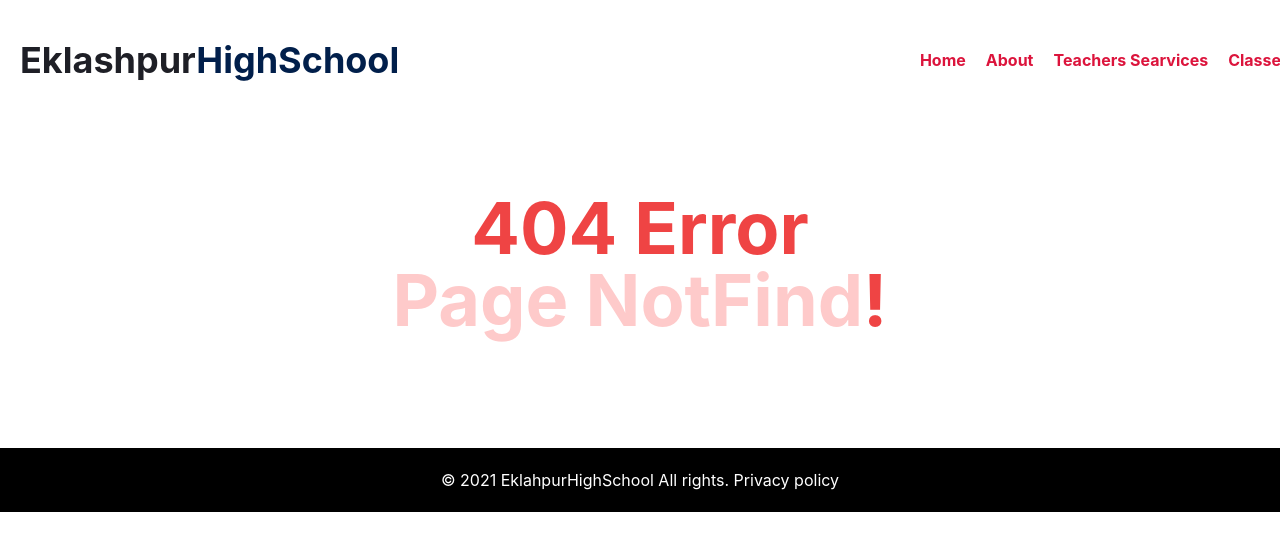
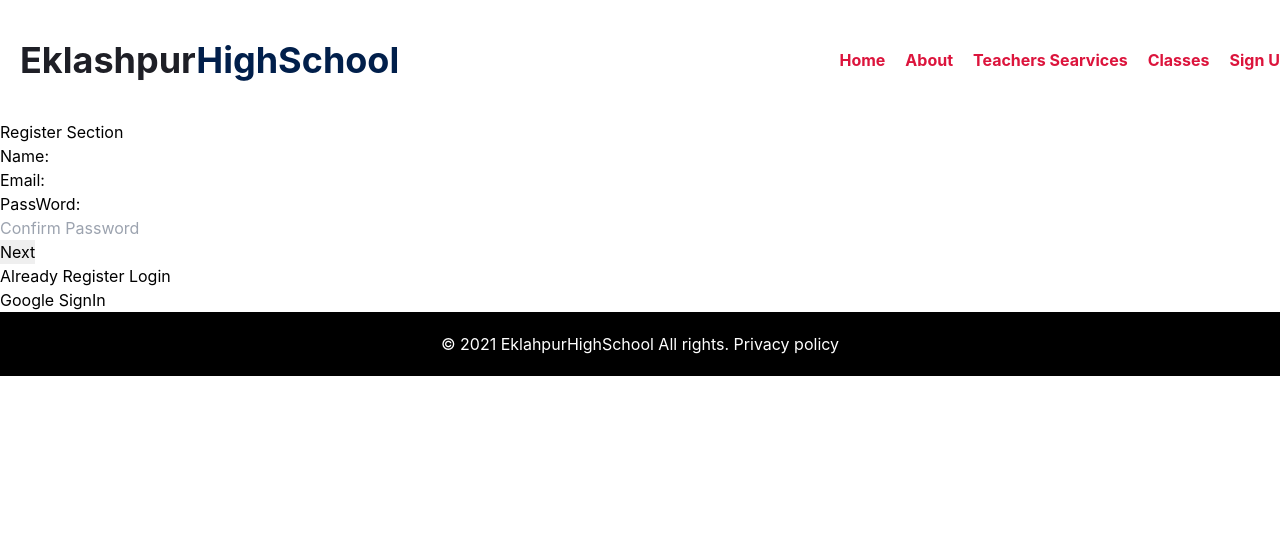
Before and after one commit to proloypaul/Eklashpur-High-School, a React (Create React App) app: page /register in a window 1280 px wide. Before the commit this address had no page. Shown: the top 550 px of the page. Built offline with nearby package versions, Linux system fonts and the light colour scheme; no server answers.

Commit message:
set authentication

```diff
--- a/package.json
+++ b/package.json
@@ -7,6 +7,7 @@
     "@testing-library/jest-dom": "^5.14.1",
     "@testing-library/react": "^11.2.7",
     "@testing-library/user-event": "^12.8.3",
+    "firebase": "^9.1.2",
     "react": "^17.0.2",
     "react-dom": "^17.0.2",
     "react-router-dom": "^5.3.0",
--- a/src/App.js
+++ b/src/App.js
@@ -6,7 +6,9 @@ import Classes from './Components/Classes/Classes';
 import Footer from './Components/Footer/Footer';
 import Header from './Components/Header/Header';
 import Home from './Components/Home/Home';
+import Login from './Components/Login/Login';
 import NotFind from './Components/NotFind/NotFind';
+import Register from './Components/Register/Register';
 import Searvices from './Components/Services/Searvices';
 
 function App() {
@@ -30,6 +32,12 @@ function App() {
           <Route path="/classes">
             <Classes></Classes>
           </Route>
+          <Route path="/register">
+            <Register></Register>
+          </Route>
+          <Route path="/login">
+            <Login></Login>
+          </Route>
           <Route path="*">
             <NotFind></NotFind>
           </Route>
--- a/src/Components/Header/Header.js
+++ b/src/Components/Header/Header.js
@@ -1,8 +1,11 @@
+import userEvent from '@testing-library/user-event';
 import React from 'react';
 import { NavLink } from 'react-router-dom';
+import useFirebase from '../../Hooks/useFirebase';
 import './Header.css';
 
 const Header = () => {
+    const {user, signOutProcess} = useFirebase()
     return (
         // header section and set link to all section
         <div className="container mx-5 my-10">
@@ -13,6 +16,7 @@ const Header = () => {
                     <NavLink to="/about">About</NavLink>
                     <NavLink to="/searvices">Teachers Searvices</NavLink>
                     <NavLink to="/classes">Classes</NavLink>
+                    {user.email ? <button onClick={signOutProcess}><NavLink to="/login">Sign Out</NavLink></button>: <button><NavLink to="/register">Sign Up</NavLink></button> }
                 </nav>
             </div>
         </div>
--- /dev/null
+++ b/src/Components/Login/Login.js
@@ -0,0 +1,11 @@
+import React from 'react';
+
+const Login = () => {
+    return (
+        <div>
+            <h1>Login section</h1>
+        </div>
+    );
+};
+
+export default Login;
--- /dev/null
+++ b/src/Components/Register/Register.js
@@ -0,0 +1,40 @@
+import React from 'react';
+import { Link } from 'react-router-dom';
+import useFirebase from '../../Hooks/useFirebase';
+
+const Register = () => {
+    const {signInUsingGoogle} = useFirebase()
+    return (
+        <div>
+            <h1>Register Section</h1>
+            <div>
+                <form>
+                    <div>
+                        <label>Name:</label> <input type="text" name="" id="" />
+                    </div>
+                    <div>
+                        <label>Email:</label> <input type="email" name="" id="" />
+                    </div>
+                    <div>
+                        <label>PassWord:</label> <input type="password" name="" id="" />
+                    </div>
+                    <div>
+                        <input type="password" name="" id="" placeholder="Confirm Password" />
+                    </div>
+                    <div>
+                        <input type="submit" value="Next" />
+                    </div>
+                </form>
+
+                <div>
+                    <p>Already Register <Link to="/login"><button>Login</button></Link> </p>
+                </div>
+                <div>
+                    <button onClick={signInUsingGoogle}>Google SignIn</button>
+                </div>
+            </div>
+        </div>
+    );
+};
+
+export default Register;
--- /dev/null
+++ b/src/Firebase/firebase.config.js
@@ -0,0 +1,11 @@
+const firebaseConfig = {
+    apiKey: "AIzaSyAkpSO8BwhRHVRk0Iz6yonJdW6agAWwHHM",
+    authDomain: "school-web-39daa.firebaseapp.com",
+    projectId: "school-web-39daa",
+    storageBucket: "school-web-39daa.appspot.com",
+    messagingSenderId: "671941297348",
+    appId: "1:671941297348:web:6475208afccb23a5633591",
+    measurementId: "G-XLFLSYCWX9"
+  };
+
+  export default firebaseConfig
--- /dev/null
+++ b/src/Firebase/firebase.init.js
@@ -0,0 +1,8 @@
+import { initializeApp } from "firebase/app";
+import firebaseConfig from "./firebase.config";
+
+const initialization = () => {
+    initializeApp(firebaseConfig);
+};
+
+export default initialization
--- /dev/null
+++ b/src/Hooks/useFirebase.js
@@ -0,0 +1,50 @@
+import { getAuth, GoogleAuthProvider, signInWithPopup, onAuthStateChanged, signOut } from "firebase/auth";
+import { useEffect, useState } from "react";
+import initialization from "../Firebase/firebase.init";
+
+
+initialization()
+
+const useFirebase = () => {
+    const [user, setUser] = useState({});
+    const [error, setError] = useState('');
+
+    const auth = getAuth()
+    const googleProvider = new GoogleAuthProvider()
+
+    const signInUsingGoogle = () => {
+        signInWithPopup(auth, googleProvider)
+            .then(result => {
+                console.log(result.user);
+            }).catch(error => {
+                setError(error.message);
+            });
+    };
+
+    const signOutProcess = () => {
+        signOut(auth)
+            .then(() => {
+                setUser({})
+            });
+    };
+
+    // signin and signOut state process
+
+    useEffect(() => {
+        onAuthStateChanged(auth, (user) => {
+            if (user) {
+              setUser(user)
+            }
+          });
+    }, [])
+
+
+    return{
+        user,
+        error,
+        signInUsingGoogle,
+        signOutProcess
+    }
+};
+
+export default useFirebase
```
Also changed, not shown: 1 other file (tests, documents, lock files or other folders).
